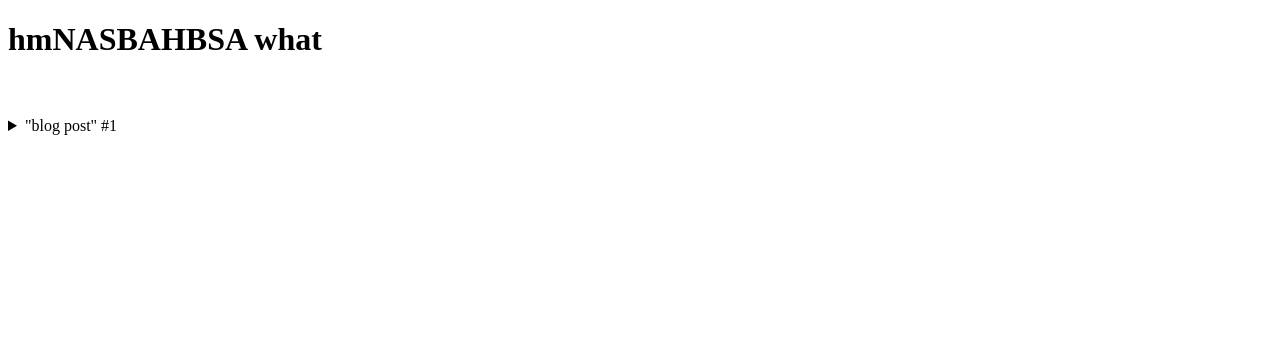
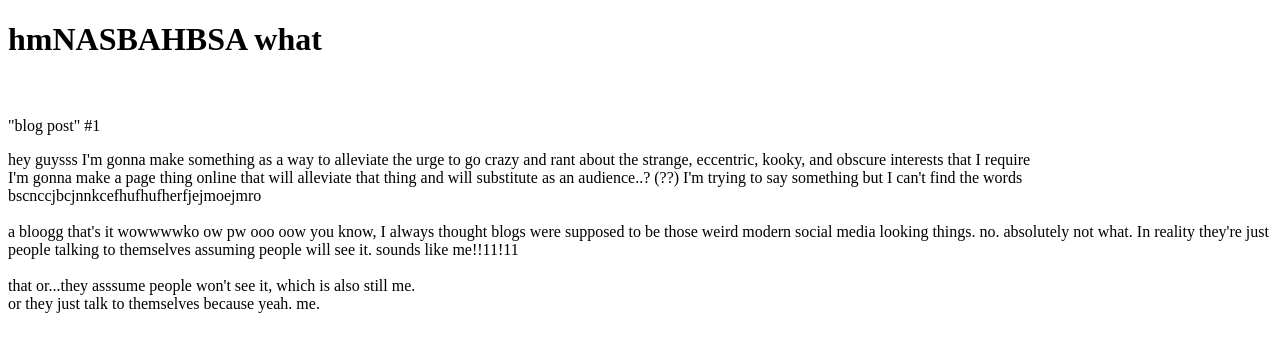
Before and after one commit to Entr-Username/coding-testing, a plain HTML site: page index.html in a window 1280 px wide. Drawn offline with Linux system fonts and the light colour scheme.

Commit message:
why does it do that

```diff
--- a/index.html
+++ b/index.html
@@ -19,7 +19,7 @@
   <div id="title"><span id="nm" style="display: inline;"></span></div><br>
 </h1>
 
-<details><summary>"blog post" #1</summary>
+<p>"blog post" #1</p>
 <p>
   hey guysss I'm gonna make something as a way to alleviate the urge to go crazy and rant about the strange, eccentric, kooky, and obscure interests that I require<br>
   I'm gonna make a page thing online that will alleviate that thing and will substitute as an audience..? (??) I'm trying to say something but I can't find the words<br>
@@ -30,7 +30,6 @@
   that or...they asssume people won't see it, which is also still me. <br>
   or they just talk to themselves because yeah. me.<br>
 </p>
-</details>
 
 <script>
 var go = [
```
